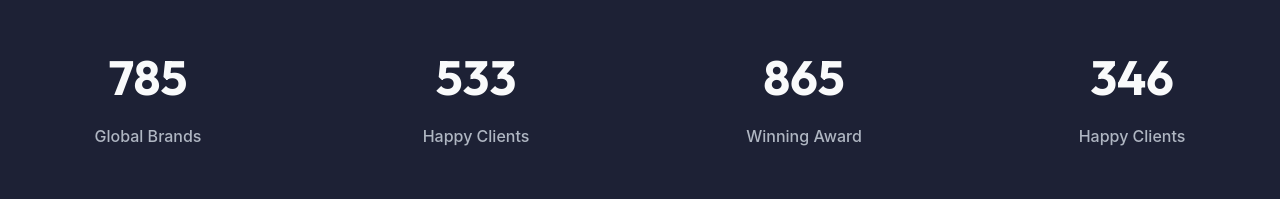
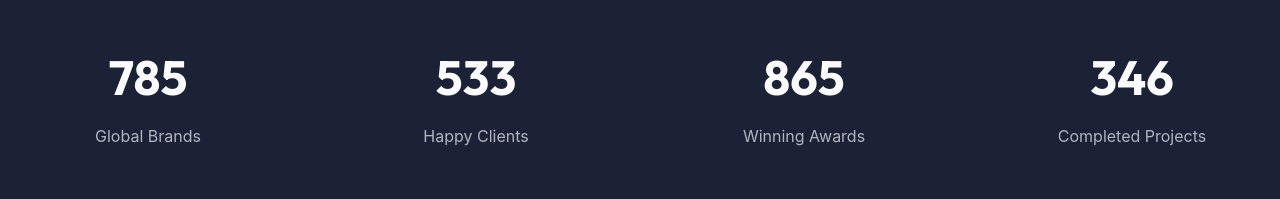
Before and after one commit to Denis793/base, a React (Vite) app: page / in a window 1280 px wide. Shown: the part 5934-6133 px from the top of the page. Built offline with nearby package versions, Linux system fonts and the light colour scheme.

Commit message:
update stats section

```diff
--- /dev/null
+++ b/src/shared/data/statsData.js
@@ -0,0 +1,6 @@
+export const statsData = [
+  { value: 785, label: 'Global Brands' },
+  { value: 533, label: 'Happy Clients' },
+  { value: 865, label: 'Winning Awards' },
+  { value: 346, label: 'Completed Projects' },
+];
--- a/src/widgets/StatsSection/StatsSection.jsx
+++ b/src/widgets/StatsSection/StatsSection.jsx
@@ -1,51 +1,55 @@
-import { useEffect, useState } from 'react';
-import { motion } from 'framer-motion';
+import { useEffect, useState, useRef } from 'react';
+import { motion, useInView } from 'framer-motion';
+import { statsData } from '@/shared/data/statsData';
 import styles from './StatsSection.module.scss';
 
-const stats = [
-  { value: 785, label: 'Global Brands' },
-  { value: 533, label: 'Happy Clients' },
-  { value: 865, label: 'Winning Award' },
-  { value: 346, label: 'Happy Clients' },
-];
-
-export function StatsSection() {
-  const [counts, setCounts] = useState(stats.map(() => 0));
+export const StatsSection = () => {
+  const ref = useRef(null);
+  const isInView = useInView(ref, { once: true, amount: 0.3 });
+  const [counts, setCounts] = useState(statsData.map(() => 0));
+  const [started, setStarted] = useState(false);
 
   useEffect(() => {
+    if (!isInView || started) return;
+    setStarted(true);
+
     const duration = 1500;
-    const intervals = stats.map((stat, i) => {
-      const step = Math.ceil(stat.value / (duration / 16));
-      return setInterval(() => {
+    const easing = (t) => 1 - Math.pow(1 - t, 3);
+
+    statsData.forEach((stat, index) => {
+      const startTime = performance.now();
+
+      const animate = (time) => {
+        const progress = Math.min((time - startTime) / duration, 1);
+        const eased = easing(progress);
+        const value = Math.floor(stat.value * eased);
+
         setCounts((prev) => {
           const next = [...prev];
-          if (next[i] < stat.value) next[i] += step;
-          else next[i] = stat.value;
+          next[index] = value;
           return next;
         });
-      }, 16);
+
+        if (progress < 1) requestAnimationFrame(animate);
+      };
+
+      requestAnimationFrame(animate);
     });
-
-    const timeout = setTimeout(() => intervals.forEach(clearInterval), duration + 200);
-    return () => {
-      intervals.forEach(clearInterval);
-      clearTimeout(timeout);
-    };
-  }, []);
+  }, [isInView, started]);
 
   return (
-    <>
-      <section className={`section section--bg ${styles.statsSection}`}>
+    <section ref={ref} className={`section section--bg ${styles.statsSection}`}>
       <div className="container">
         <div className={styles.statsWrapper}>
-            {stats.map((stat, i) => (
+          {statsData.map((stat, i) => (
             <motion.div
               key={i}
               className={styles.item}
               initial={{ opacity: 0, y: 30 }}
               whileInView={{ opacity: 1, y: 0 }}
               transition={{ duration: 0.6, delay: i * 0.2 }}
-                viewport={{ once: true }}>
+              viewport={{ once: true, amount: 0.3 }}
+            >
               <h3 className={styles.value}>{counts[i]}</h3>
               <p className={styles.label}>{stat.label}</p>
             </motion.div>
@@ -53,6 +57,5 @@ export function StatsSection() {
         </div>
       </div>
     </section>
-    </>
   );
-}
+};
--- a/src/widgets/StatsSection/StatsSection.module.scss
+++ b/src/widgets/StatsSection/StatsSection.module.scss
@@ -8,20 +8,20 @@
   display: flex;
   justify-content: space-between;
   align-items: center;
-  text-align: center;
+
   flex-wrap: wrap;
   gap: var(--gap-xl);
-  max-width: var(--container-max-width);
-  margin: 0 auto;
+  text-align: center;
 
-  @media (max-width: $breakpoint-m) {
-    flex-direction: column;
+  @media (min-width: $breakpoint-m) {
+    text-align: left;
   }
 }
 
 .item {
   flex: 1;
   min-width: 200px;
+  text-align: center;
 }
 
 .value {
@@ -32,16 +32,8 @@
 }
 
 .label {
+  margin-top: var(--spacing-s);
   font-family: var(--ff-secondary);
   font-size: var(--fs-description);
-  font-weight: var(--fw-medium);
   color: var(--color-description);
-  margin-top: var(--spacing-s);
 }
-
-@media (max-width: $breakpoint-m) {
-  .grid {
-    flex-direction: column;
-    gap: var(--gap-l);
-  }
-}
```
Lines whose indentation alone changed are shown as unchanged.
